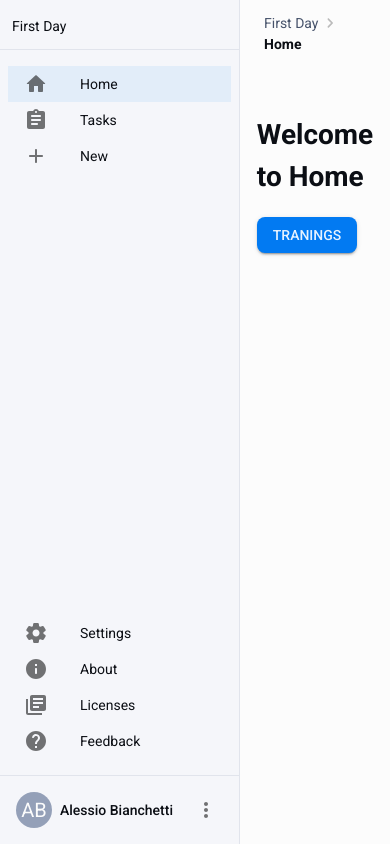
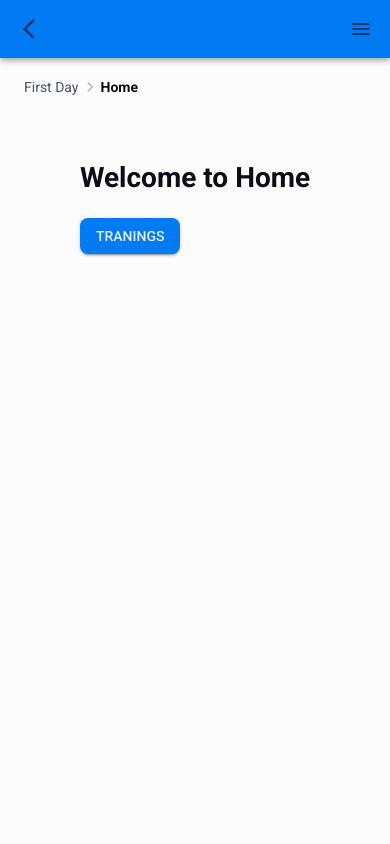
Before and after one commit to abianche/firstday, a Next.js app: page /home in a window 390 px wide. Built offline with nearby package versions, Linux system fonts and the light colour scheme; what @mui/material-nextjs would draw is missing.

Commit message:
initial mobile support

```diff
--- a/src/app/add/layout.tsx
+++ b/src/app/add/layout.tsx
@@ -1,3 +1,4 @@
+import AppNavbar from "@/components/AppNavbar";
 import SideMenu from "@/components/SideMenu";
 import { Box, Stack } from "@mui/material";
 
@@ -8,6 +9,7 @@ export default function AddLayout({
 }>) {
   return (
     <Box sx={{ display: "flex" }}>
+      <AppNavbar />
       <SideMenu />
       <Box
         sx={{
--- a/src/app/home/layout.tsx
+++ b/src/app/home/layout.tsx
@@ -1,5 +1,6 @@
 "use client";
 
+import AppNavbar from "@/components/AppNavbar";
 import Header from "@/components/Header";
 import SideMenu from "@/components/SideMenu";
 import { Box, Stack } from "@mui/material";
@@ -11,6 +12,7 @@ export default function HomeLayout({
 }>) {
   return (
     <Box sx={{ display: "flex" }}>
+      <AppNavbar />
       <SideMenu />
       <Box
         component="main"
@@ -25,6 +27,7 @@ export default function HomeLayout({
             alignItems: "center",
             mx: 3,
             pb: 3,
+            mt: { xs: 8, md: 0 },
           }}
         >
           <Header />
--- a/src/app/licenses/layout.tsx
+++ b/src/app/licenses/layout.tsx
@@ -1,5 +1,6 @@
 "use client";
 
+import AppNavbar from "@/components/AppNavbar";
 import Header from "@/components/Header";
 import SideMenu from "@/components/SideMenu";
 import { Box, Stack } from "@mui/material";
@@ -11,6 +12,7 @@ export default function LicenseLayout({
 }>) {
   return (
     <Box sx={{ display: "flex" }}>
+      <AppNavbar />
       <SideMenu />
       <Box
         component="main"
--- a/src/app/tasks/layout.tsx
+++ b/src/app/tasks/layout.tsx
@@ -1,5 +1,6 @@
 "use client";
 
+import AppNavbar from "@/components/AppNavbar";
 import Header from "@/components/Header";
 import SideMenu from "@/components/SideMenu";
 import { Box, Stack } from "@mui/material";
@@ -11,6 +12,7 @@ export default function HomeLayout({
 }>) {
   return (
     <Box sx={{ display: "flex" }}>
+      <AppNavbar />
       <SideMenu />
       <Box
         component="main"
--- /dev/null
+++ b/src/components/AppNavbar.tsx
@@ -0,0 +1,65 @@
+"use client";
+
+import MenuRoundedIcon from "@mui/icons-material/MenuRounded";
+import {
+  AppBar,
+  Toolbar as MuiToolbar,
+  Stack,
+  styled,
+  tabsClasses,
+} from "@mui/material";
+import * as React from "react";
+import BackButton from "./BackButton";
+import MenuButton from "./MenuButton";
+import SideMenuMobile from "./SideMenuMobile";
+
+const Toolbar = styled(MuiToolbar)({
+  width: "100%",
+  padding: "12px",
+  display: "flex",
+  flexDirection: "column",
+  alignItems: "start",
+  justifyContent: "center",
+  gap: "12px",
+  flexShrink: 0,
+  [`& ${tabsClasses.flexContainer}`]: {
+    gap: "8px",
+    p: "8px",
+    pb: 0,
+  },
+});
+
+export default function AppNavbar() {
+  const [open, setOpen] = React.useState(false);
+
+  const toggleDrawer = (newOpen: boolean) => () => {
+    setOpen(newOpen);
+  };
+
+  return (
+    <AppBar
+      position="fixed"
+      sx={{
+        display: { xs: "auto", md: "none" },
+        backgroundImage: "none",
+      }}
+    >
+      <Toolbar variant="dense">
+        <Stack
+          direction="row"
+          sx={{
+            flexGrow: 1,
+            width: "100%",
+            justifyContent: "space-between",
+          }}
+        >
+          <BackButton />
+          <MenuButton aria-label="menu" onClick={toggleDrawer(true)}>
+            <MenuRoundedIcon />
+          </MenuButton>
+          <SideMenuMobile open={open} toggleDrawer={toggleDrawer} />
+        </Stack>
+      </Toolbar>
+    </AppBar>
+  );
+}
--- /dev/null
+++ b/src/components/BackButton.tsx
@@ -0,0 +1,19 @@
+"use client";
+
+import ArrowBackIosNewIcon from "@mui/icons-material/ArrowBackIosNew";
+import { IconButton } from "@mui/material";
+import { useRouter } from "next/navigation";
+
+export default function BackButton() {
+  const router = useRouter();
+
+  const handleBack = () => {
+    router.back(); // Navigate to the previous page
+  };
+
+  return (
+    <IconButton size="small" aria-label="back" onClick={handleBack}>
+      <ArrowBackIosNewIcon />
+    </IconButton>
+  );
+}
--- a/src/components/SideMenu.tsx
+++ b/src/components/SideMenu.tsx
@@ -38,6 +38,7 @@ export default function SideMenu() {
     <Drawer
       variant="permanent"
       sx={{
+        display: { xs: "none", md: "block" },
         [`& .${drawerClasses.paper}`]: {
           backgroundColor: "background.paper",
         },
--- /dev/null
+++ b/src/components/SideMenuMobile.tsx
@@ -0,0 +1,85 @@
+import * as React from "react";
+import { drawerClasses } from "@mui/material/Drawer";
+import LogoutRoundedIcon from "@mui/icons-material/LogoutRounded";
+import NotificationsRoundedIcon from "@mui/icons-material/NotificationsRounded";
+
+import MenuButton from "./MenuButton";
+import MenuContent from "./MenuContent";
+
+import {
+  Avatar,
+  Box,
+  Button,
+  Divider,
+  Drawer,
+  Stack,
+  Typography,
+} from "@mui/material";
+import OptionsMenu from "./OptionsMenu";
+
+interface SideMenuMobileProps {
+  open: boolean | undefined;
+  toggleDrawer: (newOpen: boolean) => () => void;
+}
+
+function stringAvatar(name: string) {
+  return {
+    children: `${name.split(" ")[0][0]}${name.split(" ")[1][0]}`,
+  };
+}
+
+export default function SideMenuMobile({
+  open,
+  toggleDrawer,
+}: SideMenuMobileProps) {
+  return (
+    <Drawer
+      anchor="right"
+      open={open}
+      onClose={toggleDrawer(false)}
+      sx={{
+        zIndex: (theme) => theme.zIndex.drawer + 1,
+        [`& .${drawerClasses.paper}`]: {
+          backgroundImage: "none",
+          backgroundColor: "background.paper",
+        },
+      }}
+    >
+      <Stack
+        sx={{
+          maxWidth: "70dvw",
+          height: "100%",
+        }}
+      >
+        <Stack direction="row" sx={{ p: 2, pb: 0, gap: 1 }}>
+          <Stack
+            direction="row"
+            sx={{ gap: 1, alignItems: "center", flexGrow: 1, p: 1 }}
+          >
+            <Avatar
+              {...stringAvatar("Alessio Bianchetti")}
+              sizes="small"
+              alt="Alessio Bianchetti"
+              // src="/static/images/avatar/7.jpg"
+              sx={{ width: 36, height: 36 }}
+            />
+            <Box sx={{ mr: "auto" }}>
+              <Typography
+                variant="body2"
+                sx={{ fontWeight: 500, lineHeight: "16px" }}
+              >
+                Alessio Bianchetti
+              </Typography>
+            </Box>
+            <OptionsMenu />
+          </Stack>
+        </Stack>
+        <Divider />
+        <Stack sx={{ flexGrow: 1 }}>
+          <MenuContent />
+          <Divider />
+        </Stack>
+      </Stack>
+    </Drawer>
+  );
+}
```
